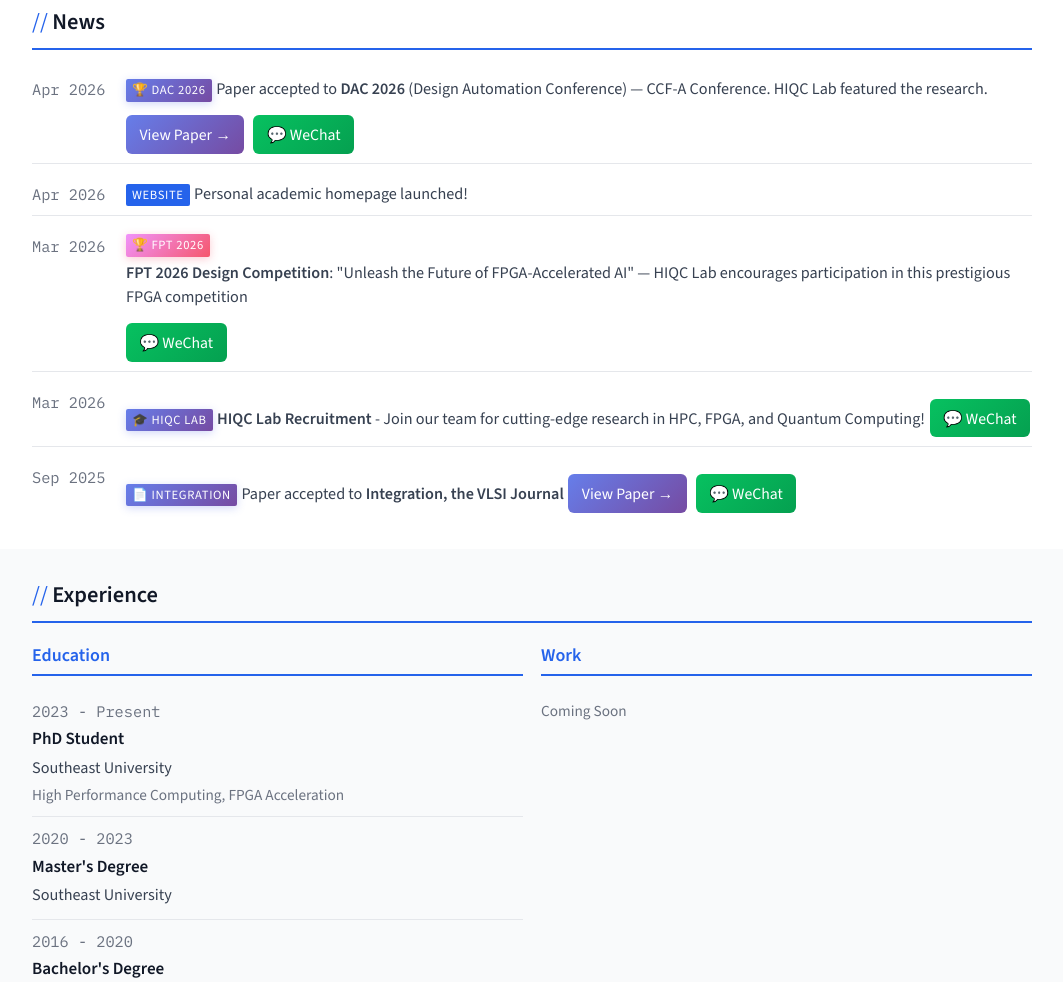
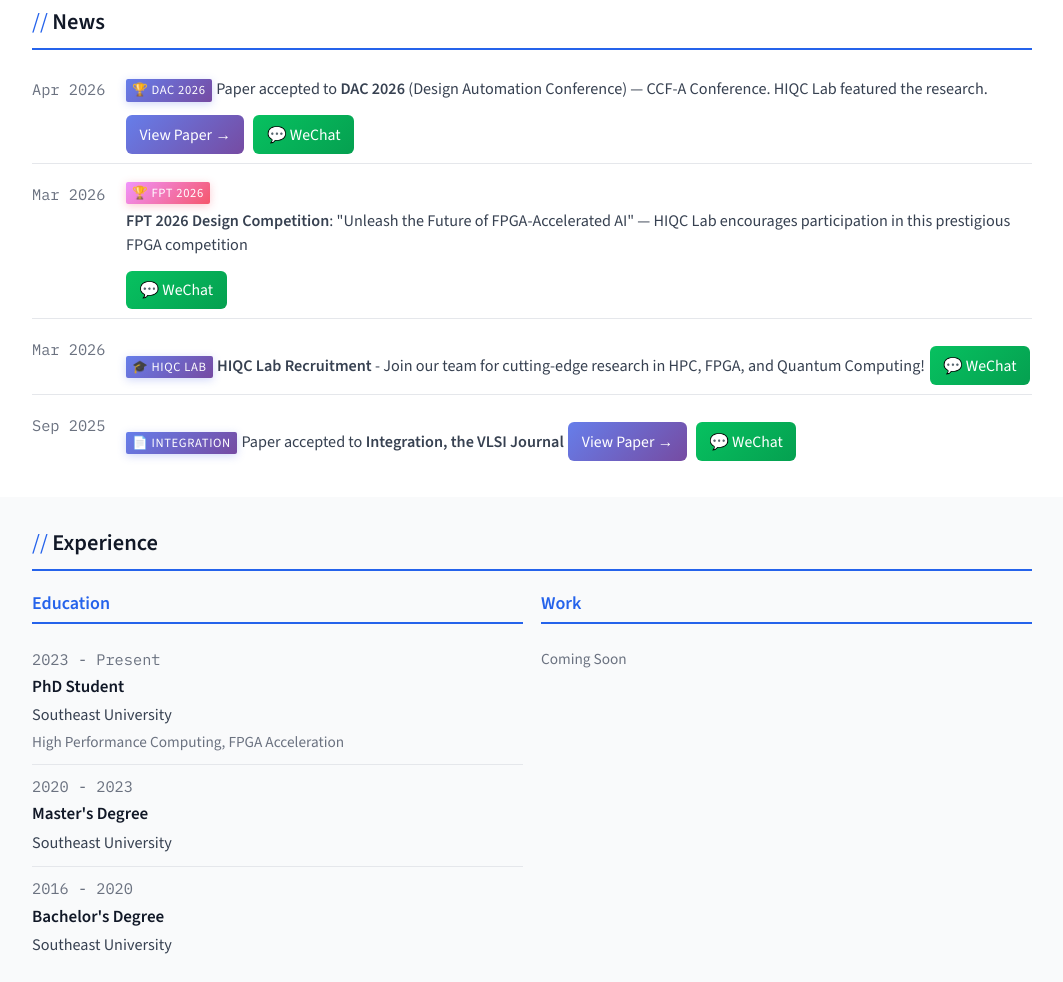
Before and after one commit to Eriemon/Eriemon.github.io, a plain HTML site: page index.html in a window 1280 px wide. Shown: the part 2344-3326 px from the top of the page, without its empty margins (108-1171 px from the left). Drawn offline with nearby package versions, Linux system fonts and the light colour scheme.

Commit message:
Remove 'Personal academic homepage launched' news item

```diff
--- a/index.html
+++ b/index.html
@@ -386,14 +386,6 @@
                 </div>
 
                 <div class="news-item">
-                    <div class="news-date">Apr 2026</div>
-                    <div class="news-content">
-                        <span class="news-badge">Website</span>
-                        <span class="news-text">Personal academic homepage launched!</span>
-                    </div>
-                </div>
-
-                <div class="news-item">
                     <div class="news-date">Mar 2026</div>
                     <div class="news-content">
                         <span class="news-badge" style="background: linear-gradient(135deg, #f093fb 0%, #f5576c 100%); box-shadow: 0 2px 8px rgba(245,87,108,0.3);">🏆 FPT 2026</span>
```
